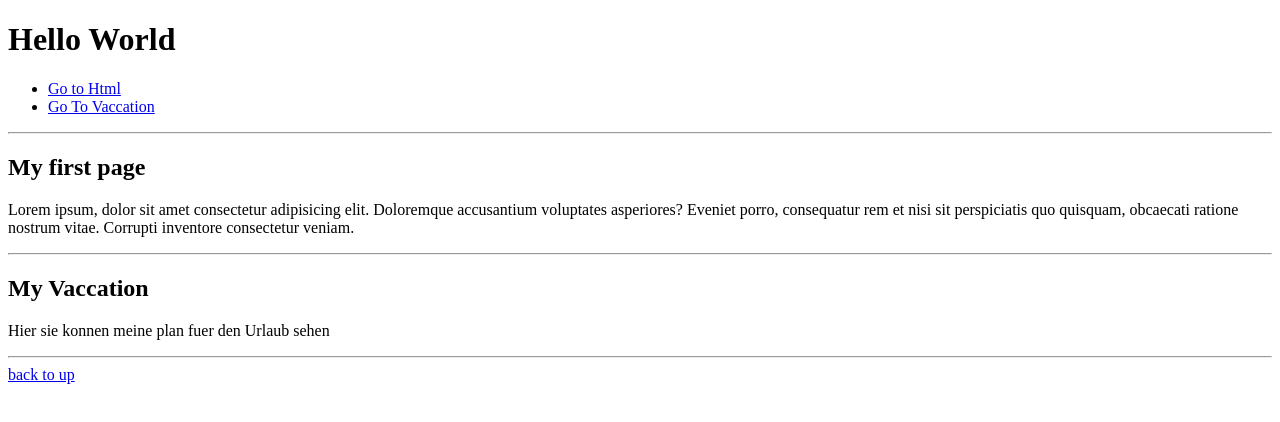
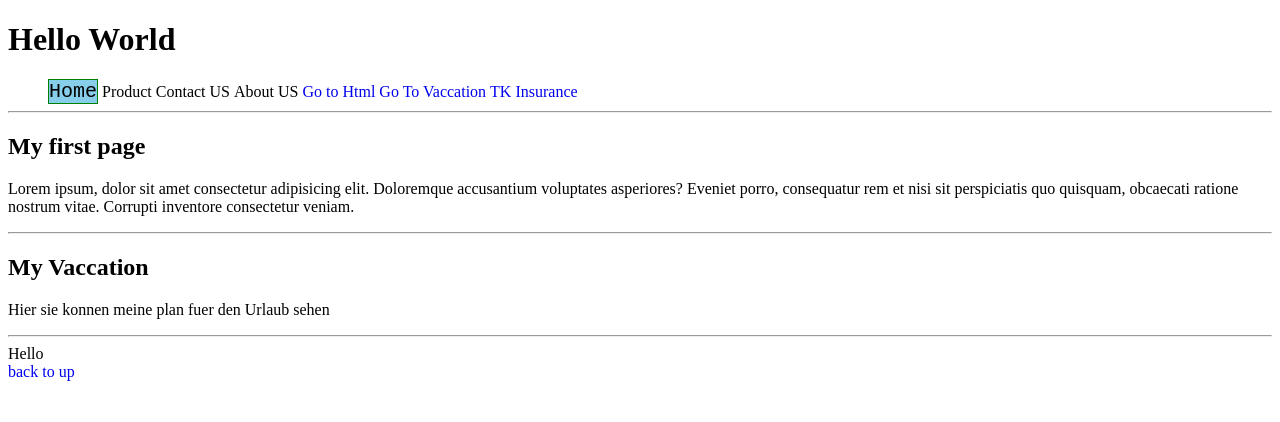
Before and after one commit to javadalam/My_Site, a plain HTML site: page index.html in a window 1280 px wide. Drawn offline with Linux system fonts and the light colour scheme.

Commit message:
add css file

```diff
--- /dev/null
+++ b/css/style.css
@@ -0,0 +1,28 @@
+
+
+a{
+    text-decoration: none;
+   cursor: context-menu;
+}
+
+
+a:hover , a:focus {
+    color: skyblue;
+}
+
+a:active {
+    color: yellow;
+}
+
+ ul , li {
+   display:inline;
+
+
+
+ }
+ .menu {
+    border: solid 0.1rem green;
+    background-color: skyblue;
+    font-family: monospace;
+    font-size: 20px;
+ }
--- a/index.html
+++ b/index.html
@@ -5,10 +5,16 @@
     <meta http-equiv="X-UA-Compatible" content="IE=edge" />
     <meta name="viewport" content="width=device-width, initial-scale=1.0" />
     <title>My First Page</title>
+    <link rel="stylesheet" href="css/style.css">
     <h1>Hello World</h1>
     <ul>
+      <li class="menu">Home</li>
+      <li>Product</li>
+      <li>Contact US</li>
+      <li>About US</li>
       <li><a href="#html">Go to Html</a></li>
       <li><a href="#vaccation">Go To Vaccation</a></li>
+      <li><a href="https://www.tk.de/en" target="_blank">TK Insurance </a></li>
     </ul>
     <hr />
   </head>
@@ -31,6 +37,8 @@
 
     </section>
     <hr>
+
+    <div class="javad">Hello </div>
     <a href="#">back to up</a>
   </body>
 </html>
```
